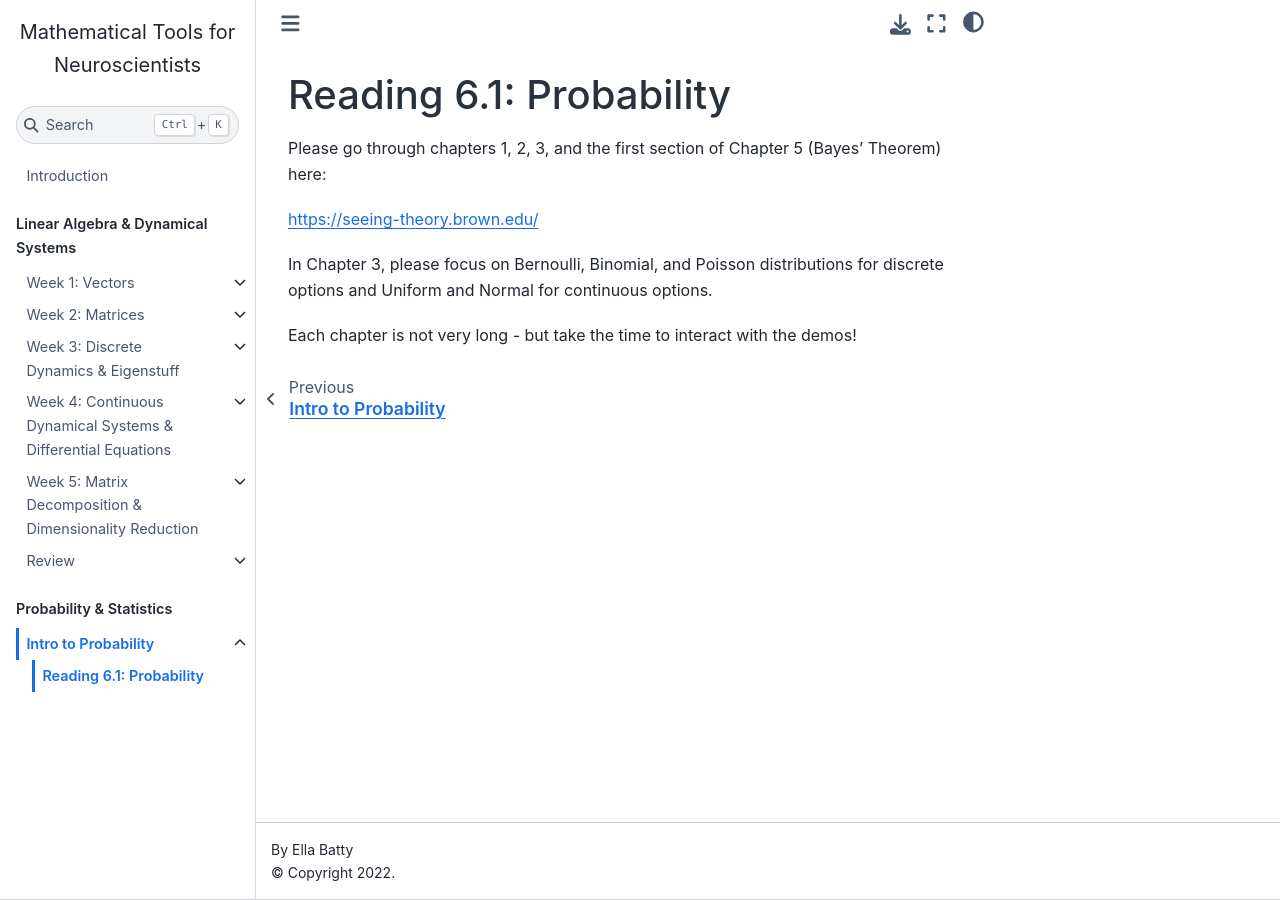
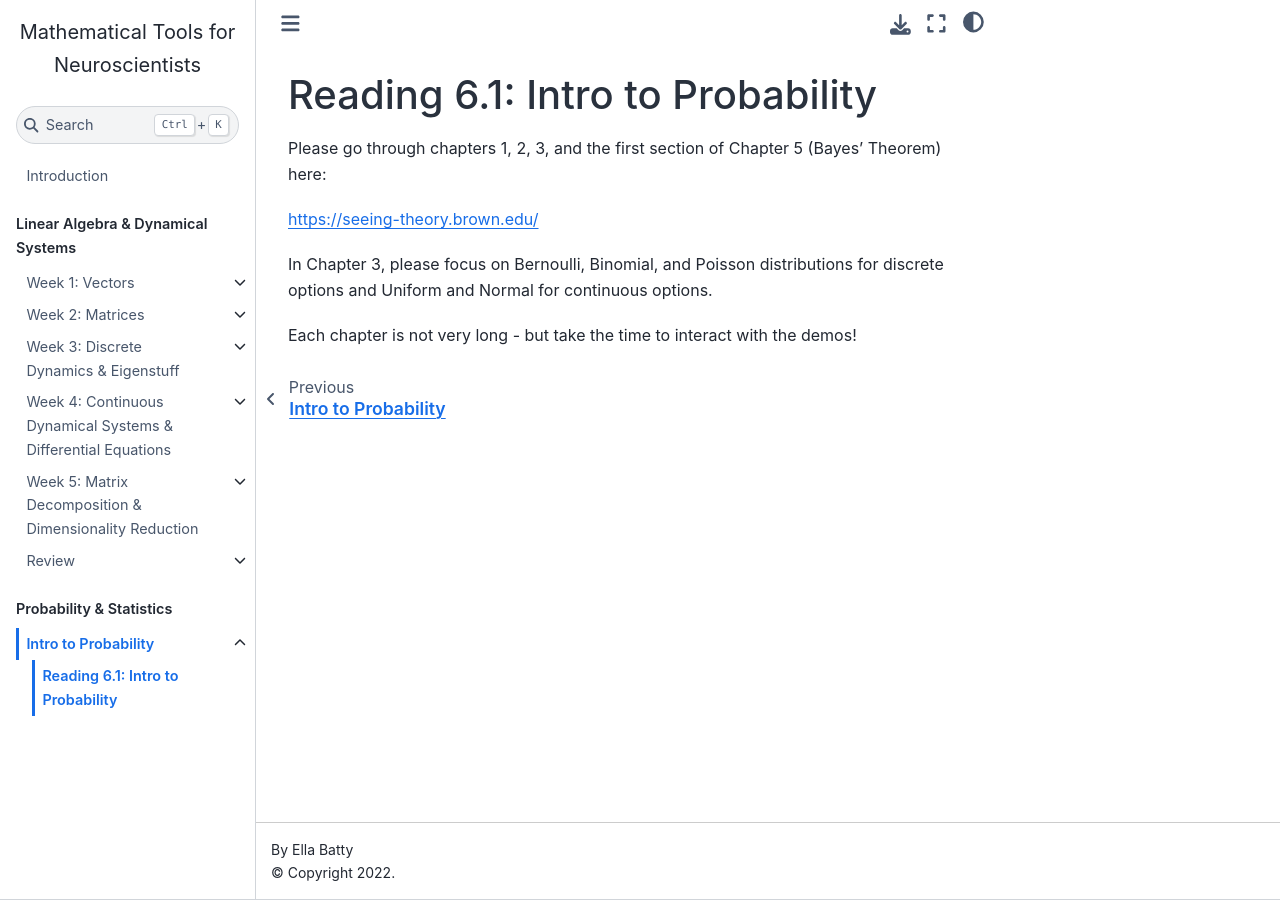
Before and after one commit to ebatty/MathToolsforNeuroscience, a Jupyter Book: the page built from Week6/Reading61.md, in a window 1280 px wide. Built offline with Jupyter Book 1.0.4 settings and Sphinx 7.4.7 and the Sphinx Book theme 1.1.4, drawn with Linux system fonts in a browser that asks for light colours; pages that are not in the unit, such as notebooks, are missing from menus.

Commit message:
Update Reading61.md

```diff
--- a/Week6/Reading61.md
+++ b/Week6/Reading61.md
@@ -1,4 +1,4 @@
-# Reading 6.1: Probability
+# Reading 6.1: Intro to Probability
 
 Please go through chapters 1, 2, 3, and the first section of Chapter 5 (Bayes' Theorem) here:
 
```
